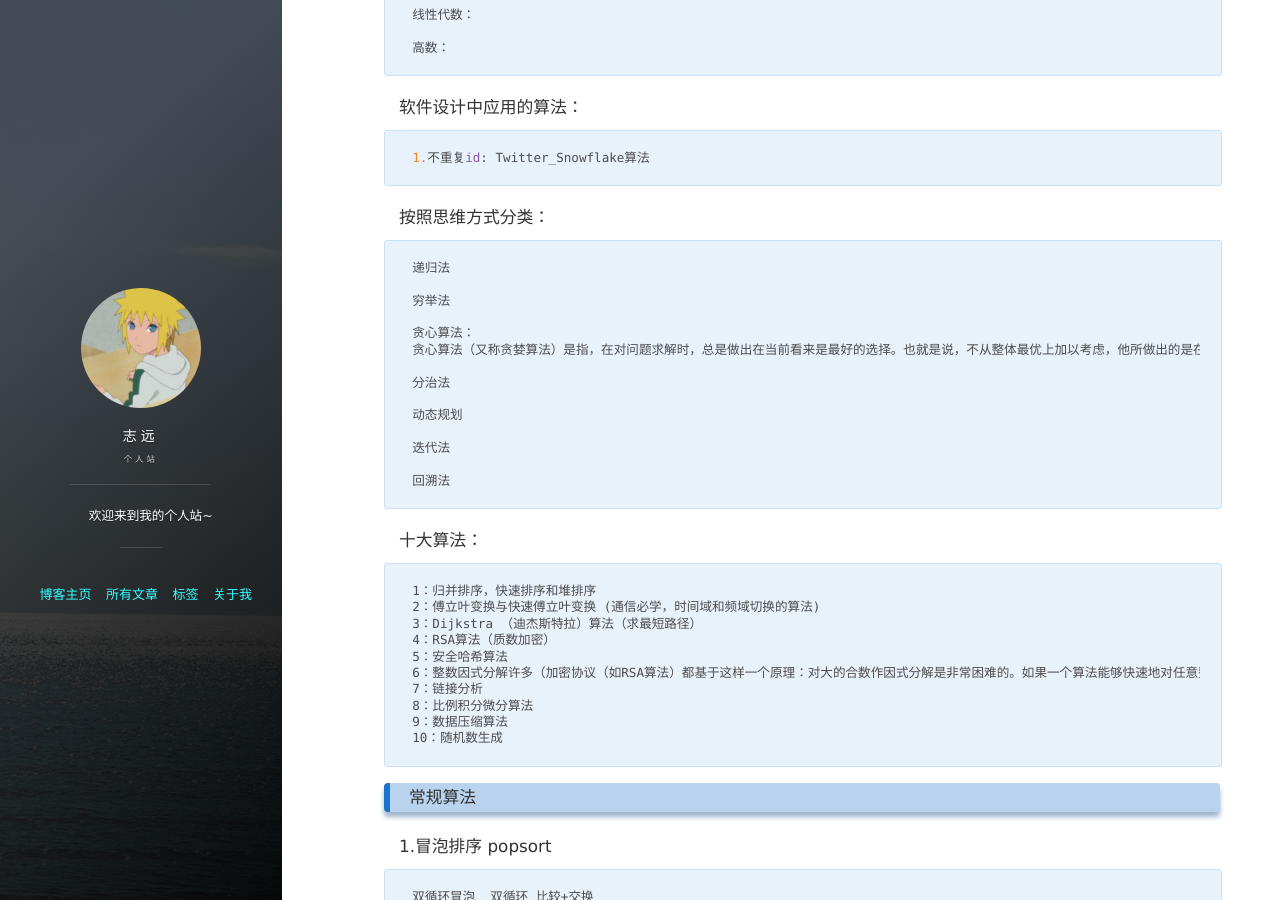
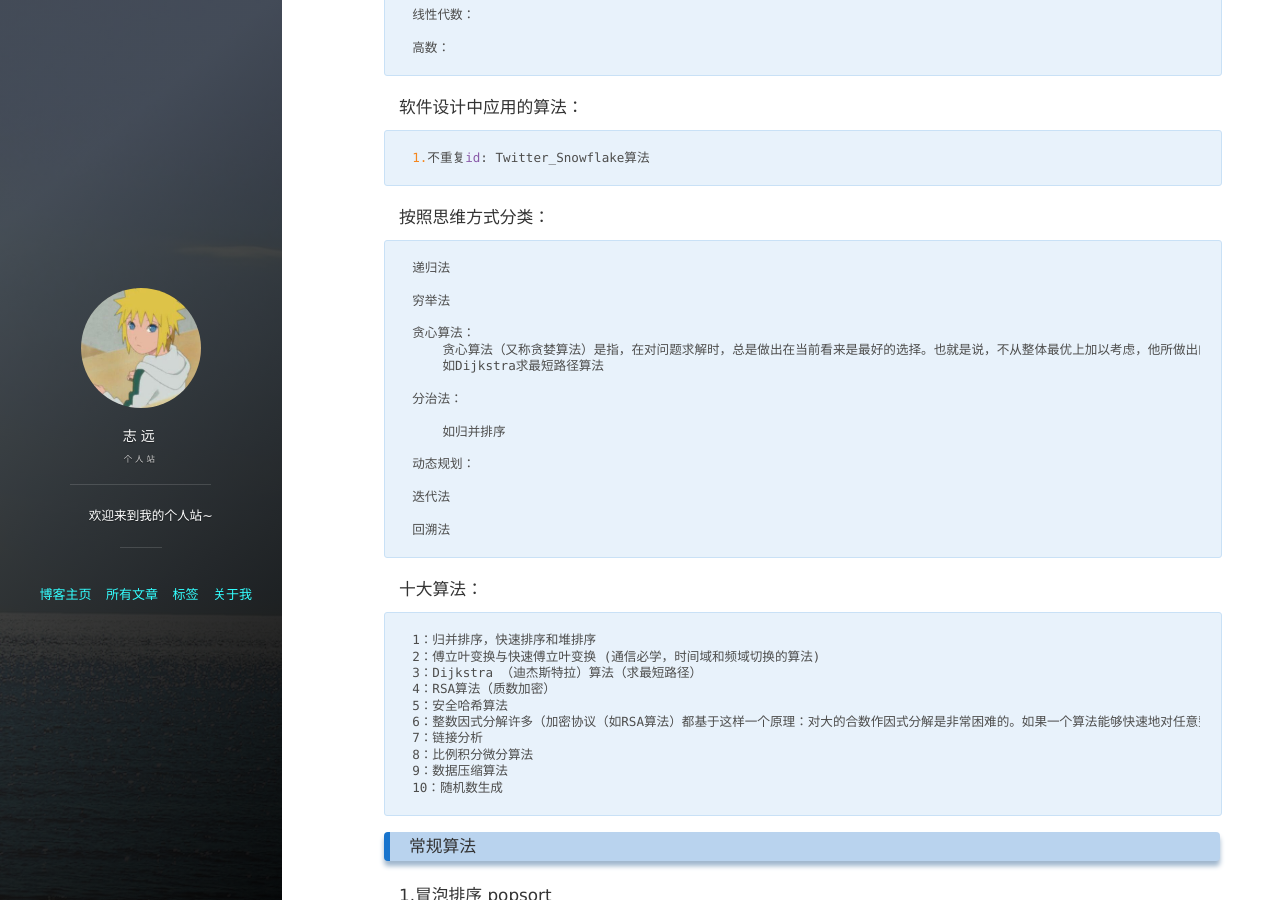
Before and after one commit to blueskyxzy/blueskyxzy.github.io, a Jekyll site: the page built from _posts/2019-11-20-algorithms.md, in a window 1280 px wide and 900 px high, scrolled down 1774 px. Built offline with Jekyll 4.4.1, drawn with Linux system fonts in a browser that asks for light colours; nearby versions of some CDN libraries; comment, search, counter and statistics services are not loaded.

Commit message:
算法总结

```diff
--- a/_posts/2019-11-20-algorithms.md
+++ b/_posts/2019-11-20-algorithms.md
@@ -95,11 +95,14 @@ tags: 总结
     穷举法
 
     贪心算法：
-    贪心算法（又称贪婪算法）是指，在对问题求解时，总是做出在当前看来是最好的选择。也就是说，不从整体最优上加以考虑，他所做出的是在某种意义上的局部最优解。
+        贪心算法（又称贪婪算法）是指，在对问题求解时，总是做出在当前看来是最好的选择。也就是说，不从整体最优上加以考虑，他所做出的是在某种意义上的局部最优解。
+        如Dijkstra求最短路径算法
 
-    分治法
+    分治法：
 
-    动态规划
+        如归并排序
+
+    动态规划：
 
     迭代法
 
```
